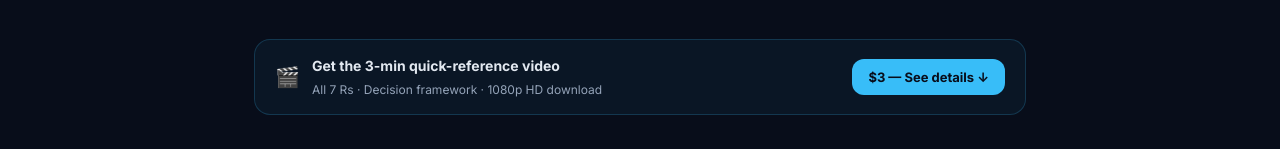
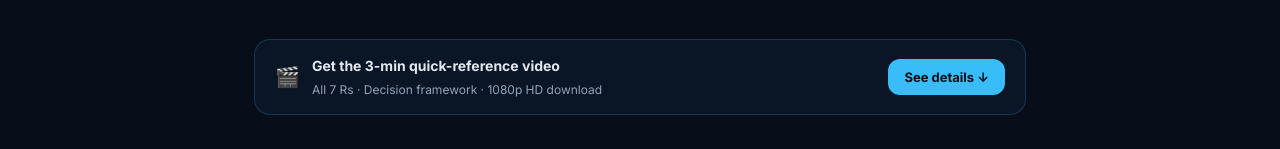
Before and after one commit to debrej2021/dotnetinsights, a React (Vite) app in the folder deb-prod-insights/: page / in a window 1280 px wide. Shown: the part 562-711 px from the top of the page. Built offline with nearby package versions, Linux system fonts and the light colour scheme.

Commit message:
some wording changes in the commit message to reflect the changes made in the code. The commit message should be concise and descriptive of the changes made.

```diff
--- a/deb-prod-insights/src/pages/DotNet7Rs.jsx
+++ b/deb-prod-insights/src/pages/DotNet7Rs.jsx
@@ -709,7 +709,7 @@ export default function DotNet7Rs() {
             whiteSpace:   'nowrap',
             flexShrink:   0,
           }}>
-            $3 — See details ↓
+            See details ↓
           </div>
         </div>
 
@@ -858,7 +858,7 @@ export default function DotNet7Rs() {
             color:        colors.textMuted,
           }}>
             💡 <strong style={{ color: colors.text }}>Bundle:</strong> Get both guides + COBOL Analyzer for{' '}
-            <strong style={{ color: colors.blue }}>$7</strong> — links on each guide page.
+            <strong style={{ color: colors.blue }}>$5 - see details</strong> — links on each guide page.
           </div>
         </Section>
 
```
